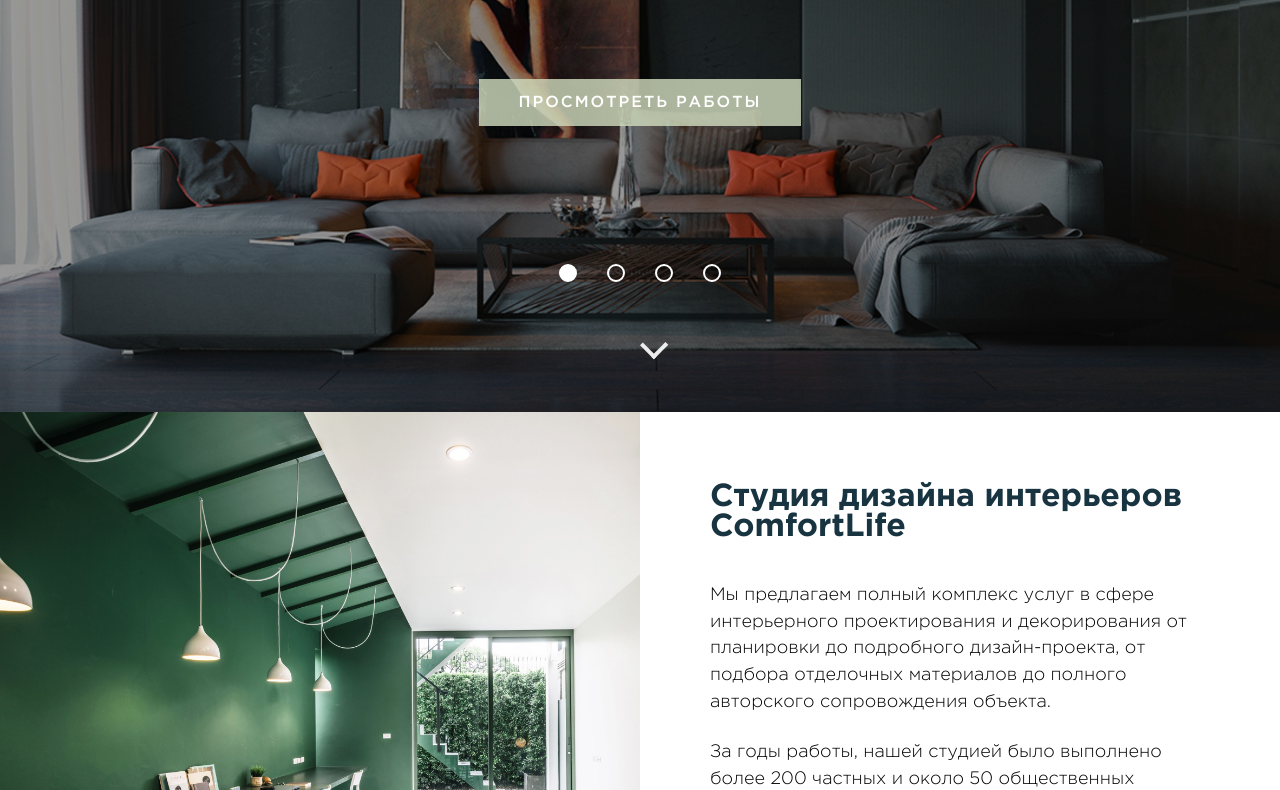
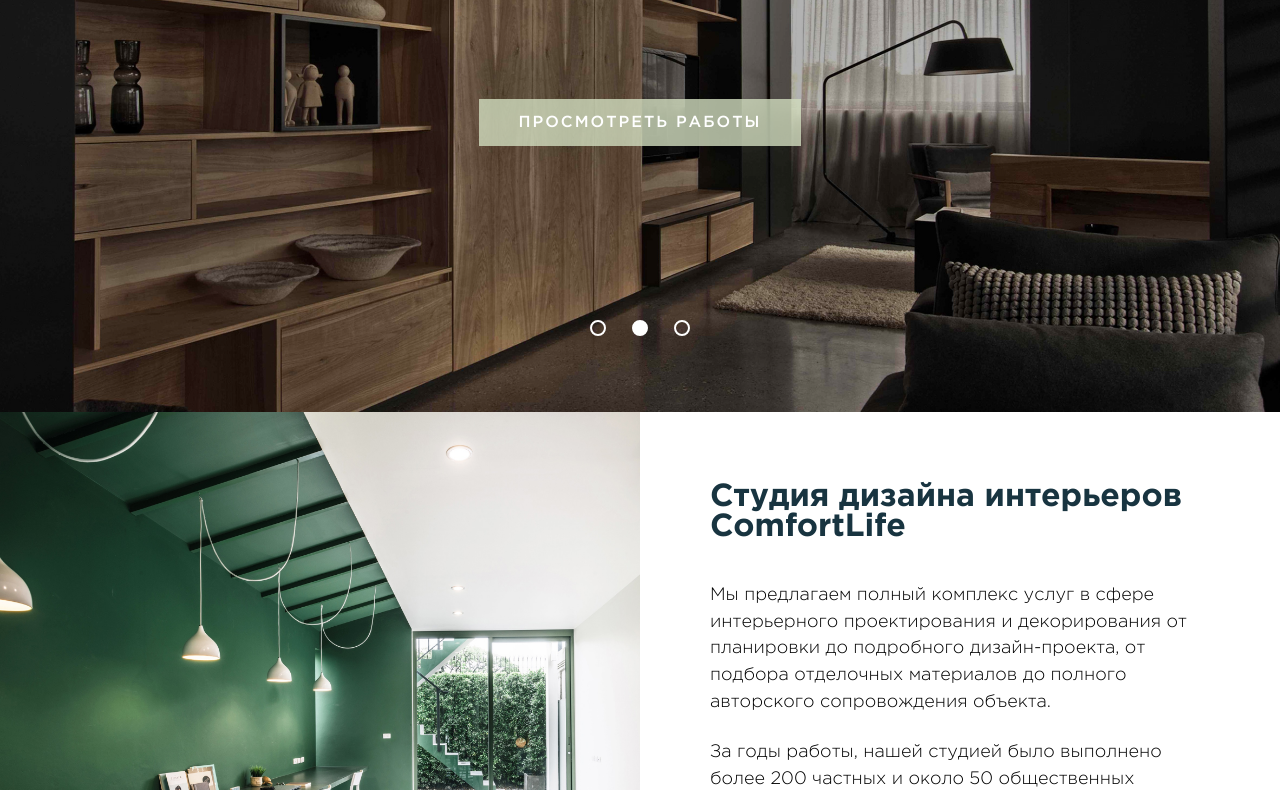
Before and after one commit to RenatGrishin/v_comfortlife, a plain HTML site: page index.html in a window 1280 px wide. Shown: the part 418-1208 px from the top of the page. Drawn offline with Linux system fonts and the light colour scheme.

Commit message:
v0.9
Add Slider

```diff
--- a/css/anim.css
+++ b/css/anim.css
@@ -36,12 +36,12 @@ to {
         color: #183440;
     }
 }
-.slider-cont a{
+.RGSlide-select article a{
     animation: btnSlide  0.5s infinite ease;
     animation-iteration-count: 1;
     animation-fill-mode: forwards;
 }
-.slider-cont a:hover{
+.RGSlide-select article a:hover{
     animation: btnSlide-hover  0.5s infinite ease;
     animation-iteration-count: 1;
     animation-fill-mode: forwards;
--- a/css/main.css
+++ b/css/main.css
@@ -143,30 +143,46 @@ slideBut{
     height: 750px;
     background-color: #000;
     position: relative;
+    z-index: 50;
 }
-.slider article img{
+
+/*  слайды  */
+.RGSlides{
     width: 100%;
-    height: 750px;
+    height: 100%;
+    position: absolute;
+    z-index: 60;
+}
+.RGSlides li{
+    width: 100%;
+    height: 100%;
+    display: none;
+}
+.RGSlides li img{
+    width: 100%;
+    height: 100%;
     object-fit: cover;
-    opacity: 60%;
     position: absolute;
-    z-index: 90;
+    z-index: 70;
 }
-.slider-cont{
+.RGSlides li article{
     width: 100%;
+    height: 100%;
+    position: absolute;
+    z-index: 80;
+    background-color: rgba(0,0,0, 0.3);
     text-align: center;
-    position: absolute;
-    z-index: 100;
-    padding-top: 180px;
+    color: #fff;
 }
-.slider-cont h1{
+.RGSlides li article h1{
     font-family: GPB;
     font-size: 50px;
     letter-spacing: 10pt;
     line-height: 50pt;
-    padding-bottom: 120px
+    padding-bottom: 120px;
+    padding-top: 200px;
 }
-.slider-cont a{
+.RGSlides li article a{
     background-color: rgba(209, 220, 190, 0.8);
     color: #fff;
     font-size: 16px;
@@ -174,40 +190,61 @@ slideBut{
     padding: 16px 40px;
     letter-spacing: 1.5pt;
 }
-.slide-panel{
-    width: 60%;
-    margin: 0 auto;
-    height: 750px;
+.RGSlides li.RGSlide-select{
+    display: block;
 }
-.slide-panel ul{
-    width: 60%;
+
+/*  Переключатели  */
+.RGSlider-controllers{
     position: absolute;
+    width: 100%;
+    height: 100%;
+    z-index: 50;
+}
+/*  Стрелки  */
+.RGSlCont-arrows{
+    position: absolute;
+    top: 42%;
+    width: 100%;
+    display: none;
+}
+.RGSlCont-arrows button{
+    width: 40px;
+    height: 40px;
+}
+.RGArrow-left{
+    position: absolute;
+    left: 20px;
+}
+.RGArrow-right{
+    position: absolute;
+    right: 20px;
+}
+/*  Кнопки  */
+.RGSlCont-knobs{
+    width: 100%;
+    text-align: center;
+    position: absolute;
+    bottom: 10%;
     z-index: 100;
-    bottom: 130px;
-    display: flex;
-    justify-content: center;
 }
-.slide-panel ul li{
-    width: 14px;
-    height: 14px;
-    float: left;
+.RGSlCont-knobs button{
+    width: 16px;
+    height: 16px;
+    border-radius: 50%;
     border: 2px solid #fff;
-    border-radius: 50%;
+    background-color: rgba(0,0,0,0);
 }
-.slide-panel ul li:not(:last-of-type){
-    margin-right: 30px;
+.RGSlCont-knobs button:not(:last-of-type){
+    margin-right: 2%;
 }
-.sl-dot-sel{
+.RGSlCont-knobs button:hover{
+    opacity: 0.7;
+}
+.RGSlCont-knobs button.RGSliderKnob-select{
     background-color: #fff;
 }
-.slide-panel div{
-    text-align: center
-}
-.slide-panel div a{
-    position: absolute;
-    z-index: 100;
-    bottom: 50px;
-}
+
 
 
 /*  AboutUs  */
--- a/index.html
+++ b/index.html
@@ -28,20 +28,36 @@
     </header>
     <main>
     <section class="slider"> <!--  Slider   -->
-        <article>
-            <div class="slider-cont">
-                <h1>СДЕЛАЕМ ВАШУ ЖИЗНЬ<br>КОМФОРТНОЙ</h1>
-                <a class="slideBut" href="#">ПРОСМОТРЕТЬ РАБОТЫ</a>
-            </div>
-            <img src="images/6.jpg">
-        </article>
+        <ul class="RGSlides">
+            <li class="RGSlide-select">
+                <img src="images/6.jpg">
+                <article>
+                    <h1>СДЕЛАЕМ ВАШУ ЖИЗНЬ <br>КОМФОРТНОЙ</h1>
+                    <a href="#">ПРОСМОТРЕТЬ РАБОТЫ</a>
+                </article>
+            </li>
+            <li>
+                <img src="images/13.jpg">
+                <article>
+                    <h1>СДЕЛАЕМ ВАШУ ЖИЗНЬ <br>КОМФОРТНОЙ</h1>
+                    <a href="#">ПРОСМОТРЕТЬ РАБОТЫ</a>
+                </article>
+            </li>
+            <li>
+                <img src="images/14.jpg">
+                <article>
+                    <h1>СДЕЛАЕМ ВАШУ ЖИЗНЬ <br>КОМФОРТНОЙ</h1>
+                    <a href="#">ПРОСМОТРЕТЬ РАБОТЫ</a>
+                </article>
+            </li>
+        </ul>
+        <div class="RGSlCont-arrows">
+            <button class="RGArrow-left" onclick="RGЗreviousSlide()">&#8592;</button>
+            <button class="RGArrow-right" onclick="RGNextSlide()">&#8594;</button>
+        </div>
+        <div class="RGSlCont-knobs">
+        </div>
         <div class="slide-panel">
-            <ul>
-                <li class="sl-dot-sel"></li>
-                <li></li>
-                <li></li>
-                <li></li>
-            </ul>
             <div><a href="#"><img src="img/arrow_down.png"></a></div>
         </div>
     </section><!--  Slider End   -->
@@ -179,6 +195,7 @@
         <p>+7 (987) 654 32 10<br>Татарстан, ул. Чехова, д.15</p>
     </div>
     </footer>
+        <script src="js/main.js"></script>
     </main>
 </body>
 </html>
--- /dev/null
+++ b/js/main.js
@@ -0,0 +1,45 @@
+var RGSlides = document.querySelectorAll('.RGSlides li'); //собираем все li элементы в ul классе RGSlides
+var RGSkContKnobs = document.querySelector('.RGSlCont-knobs'); //берем элемент с клссаом RGSlCont-knobs (добавим туда кнопки)
+var RGcurrentSlide = 0; //текущий слайд по умолчению
+var RGintervalTime = 4000; //время переключение слайда
+var RGSlideTransition = setInterval(RGNextSlide, RGintervalTime); // цикл переключения слайда
+
+for(var i=0; i<RGSlides.length; i++){
+    RGaddKnobs(i);
+}
+function RGaddKnobs(num){
+    var RGcreateSliderKnob = document.createElement('button'); //создаем эдемент
+    RGcreateSliderKnob.setAttribute('onclick', 'RGKnopSellSlide(' +num+ ')'); //задаем ему атрибут клика и заставляем при клике обращатся к класу и перезаем ему ему параметр
+    if(num == 0){ // если элемент первый, то присваиваем ему значение select по умолчанию
+       RGcreateSliderKnob.classList.add('RGSliderKnob-select');
+       }
+    RGSkContKnobs.appendChild(RGcreateSliderKnob);
+}
+function RGKnopSellSlide(num){
+    RGToggleSlide(num);
+    clearInterval(RGSlideTransition);
+    RGSlideTransition = setInterval(RGNextSlide, RGintervalTime);
+}
+
+function RGNextSlide(){ //следующий слайд
+    RGToggleSlide(RGcurrentSlide + 1);
+    clearInterval(RGSlideTransition); //удаляем интервал запуска
+    RGSlideTransition = setInterval(RGNextSlide, RGintervalTime); // запускаем интервал запуска
+    // удалять и запускать интервал необходимо, иначе первый интервал бует вести отчет для переключения, при этом если листать слайды то таймер не будет считать что слайд перелиснулся.
+}
+function RGЗreviousSlide() // предыдущий слйд
+{
+    RGToggleSlide(RGcurrentSlide - 1);
+    clearInterval(RGSlideTransition);
+    RGSlideTransition = setInterval(RGNextSlide, RGintervalTime);
+}
+
+var RGSlideKnob = document.querySelectorAll('.RGSlCont-knobs button'); //собираем все button элементы
+
+function RGToggleSlide(num){ //функция смена слайда
+    RGSlides[RGcurrentSlide].classList.remove('RGSlide-select'); //удаляем класс
+    RGSlideKnob[RGcurrentSlide].classList.remove('RGSliderKnob-select');
+    RGcurrentSlide = (RGSlides.length + num) % RGSlides.length; // вписываем след. слайд
+    RGSlides[RGcurrentSlide].className = 'RGSlide-select'; // присваеваем сл слайду новый класс
+    RGSlideKnob[RGcurrentSlide].className = 'RGSliderKnob-select';
+}
```
Also changed, not shown: images/13.jpg (added), images/14.jpg (added), images/AdobeColor.jpg (deleted).
